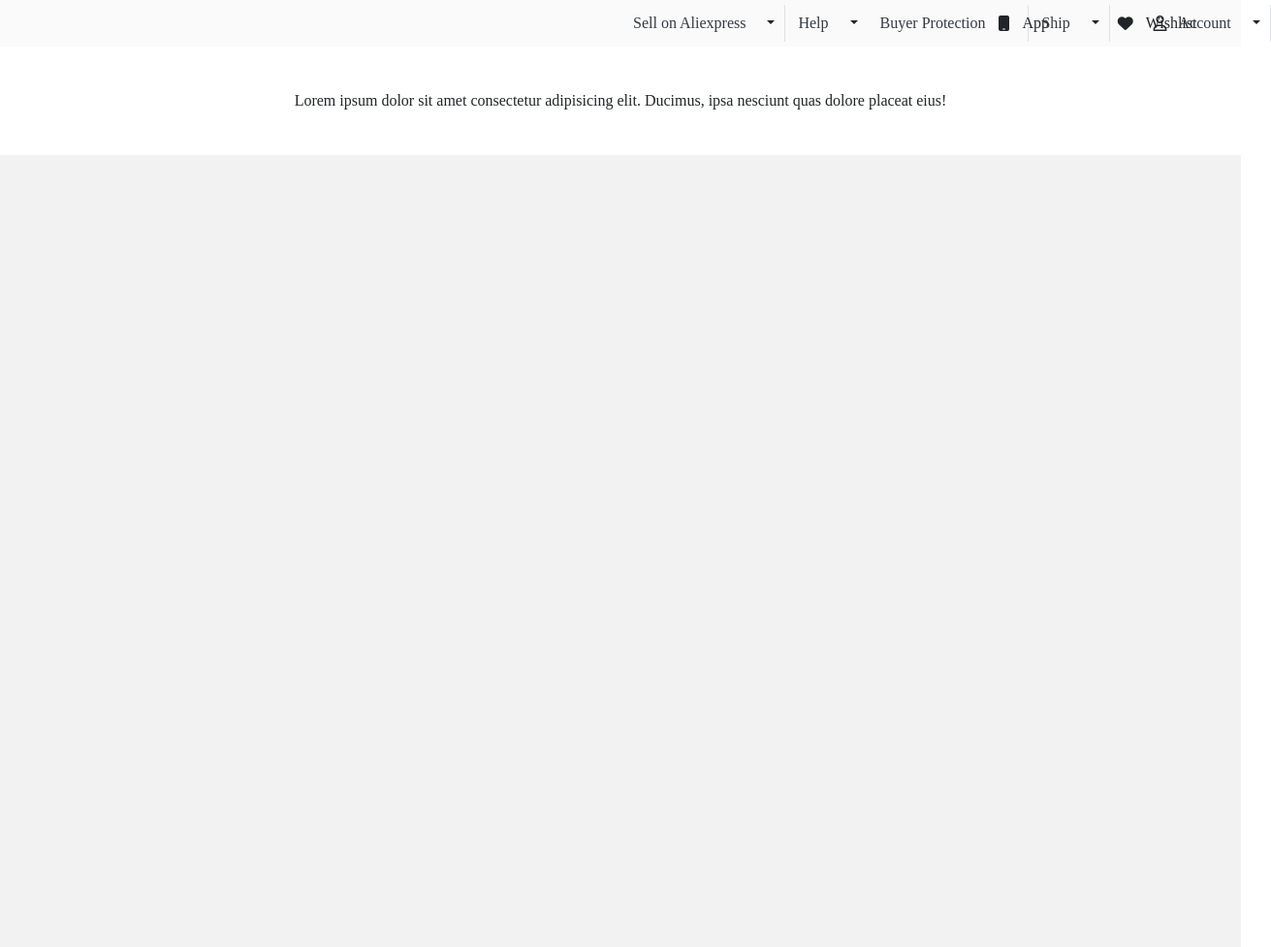
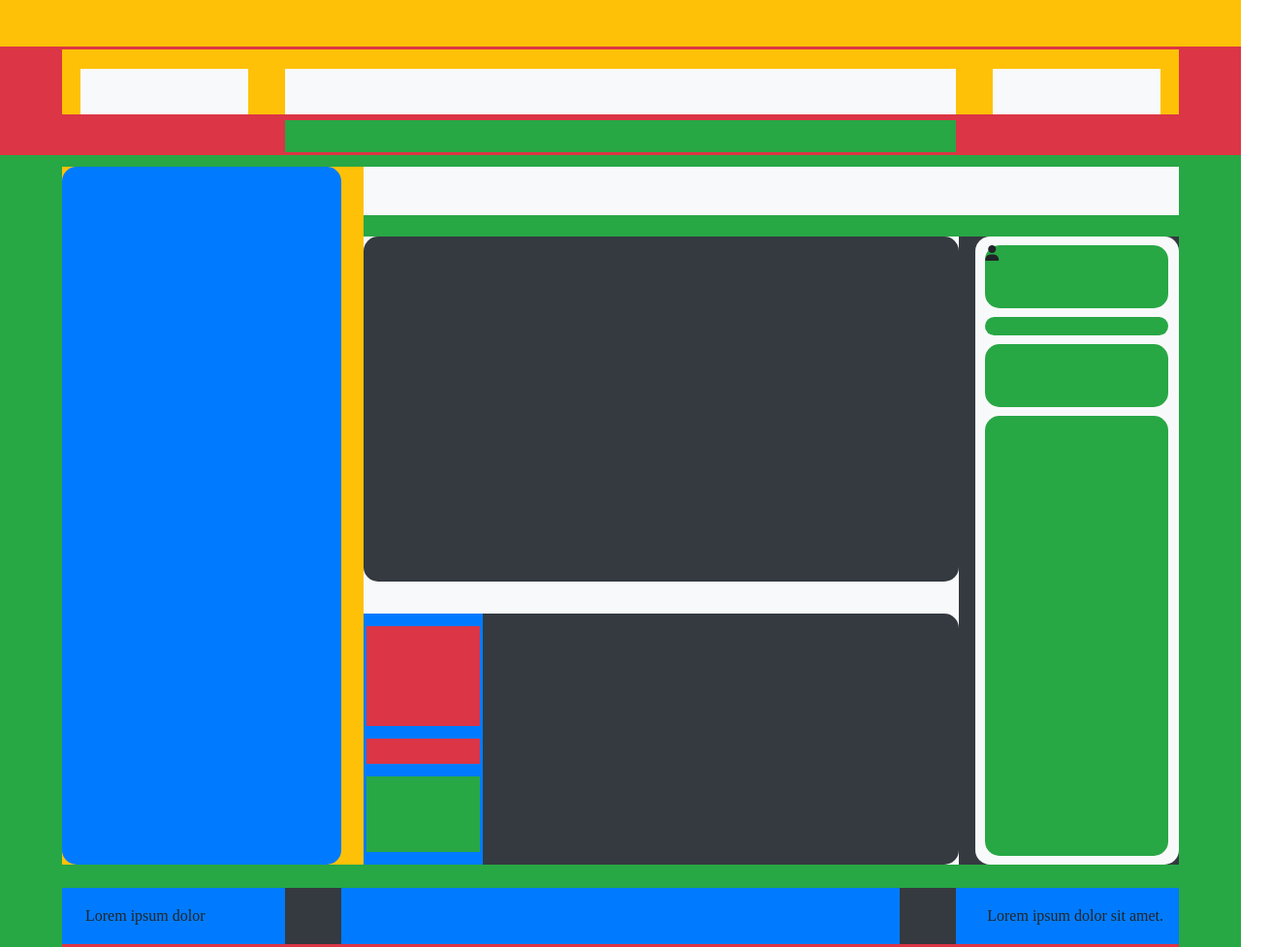
Before and after one commit to Oh-Zephyr/Aliexpress-clone, a plain HTML site: page index.html in a window 1280 px wide. Shown: the top 977 px of the page at 97% size, 1311 px wide, since content can reach past the window. Drawn offline with nearby package versions, Linux system fonts and the light colour scheme.

Commit message:
just starting to create a good format outline, ignore previous one'

```diff
--- a/css/aliexpress.css
+++ b/css/aliexpress.css
@@ -9,39 +9,147 @@ html,body{
     padding: 0px;
 }
 .page{
-    height: 350vh;
+    height: 450vh;
     width: 100%;
     background-color: #F2F2F2 !important;
     font-family: opensans;
+    flex-direction: column;
 }
-.page .top{
+.page .pagehead{
     height: 20vh;
     width: 100%;
     flex-direction: column;
 }
-.page .top .top1{
+.page .pagehead .row1{
     height: 30%;
     width: 100%;
 }
-.page .top .top1 .content{
-    height: 60%;
-    width: 50%;
-    /* background-color: brown !important; */
-}
-.page .top .top2{
+.page .pagehead .row2{
     height: 70%;
     width: 100%;
-    background-color: white;
+    flex-direction: column;
 }
-.bgme{
-    background-color: #FAFAFA !important;
+.page .pagebody{
+    width: 100%;
+    height: 300vh;
+    flex-direction: column;
 }
-.btn-height{
-    height: 50%;
+.page .pagebody .pagebody1 .right{
+    flex-direction: column;
 }
-.w-10{
-    width: 5%;
+.page .pagefoot{
+    width: 100%;
+    height: 130vh;
+    flex-direction: column;
+}
+.rad{
+    border-radius: 15px !important;
+}
+.justify-content-evenly{
+    justify-content: space-evenly !important;
+}
+.justify-content-right{
+    justify-content: right !important;
+}
+.h-03{
+    height: 3% !important;
+}
+.h-04{
+    height: 4% !important;
+}
+.h-05{
+    height: 5% !important;
+}
+.h-06{
+    height: 6% !important;
+}
+.h-07{
+    height: 7% !important;
+}
+.h-10{
+    height: 10% !important;
+}
+.h-15{
+    height: 15% !important;
+}
+.h-25{
+    height: 25% !important;
+}
+.h-30{
+    height: 30% !important;
+}
+.h-40{
+    height: 40% !important;
+}
+.h-45{
+    height: 45% !important;
+}
+.h-50{
+    height: 50% !important;
+}
+.h-55{
+    height: 55% !important;
+}
+.h-60{
+    height: 60% !important;
+}
+.h-70{
+    height: 70% !important;
+}
+.h-85{
+    height: 85% !important;
+}
+.h-90{
+    height: 90% !important;
+}
+.h-100{
+    height: 100% !important;
 }
 .w-15{
-    width: 7%;
+    width: 15% !important;
 }
+.w-20{
+    width: 20% !important;
+}
+.w-25{
+    width: 25% !important;
+}
+.w-40{
+    width: 40% !important;
+}
+.w-45{
+    width: 45% !important;
+}
+.w-55{
+    width: 54% !important;
+}
+.w-60{
+    width: 60% !important;
+}
+.w-70{
+    width: 70% !important;
+}
+.w-73{
+    width: 73% !important;
+}
+.w-74{
+    width: 74% !important;
+}
+.w-80{
+    width: 80% !important;
+}
+.w-83{
+    width: 83% !important;
+}
+.w-90{
+    width: 90% !important;
+}
+.w-95{
+    width: 95% !important;
+}
+.w-96{
+    width: 96% !important;
+}
+.w-97{
+    width: 97% !important;
+}
--- a/index.html
+++ b/index.html
@@ -25,101 +25,86 @@
   </head>
   <body>
     <!-- I need to screenshot the aliexpress logo and favicon for the use of the website cloning -->
-    <div class="page">
+    <div class="page d-flex ">
       <header>
         <!-- This is the aliexpress top page  -->
         <!-- fonts used are arial and opensans -->
-        <div class="top d-flex bg-light">
-          <div class="top1 bgme d-flex justify-content-end align-items-center">
-           <div class="content  d-flex justify-content-around align-items-center">
-            <div class="btn-group border-right">
-                <button type="button" class="btn btn-muted text-dark">
-                  Sell on Aliexpress
-                </button>
-                <button
-                  type="button"
-                  class="btn btn-muted dropdown-toggle dropdown-toggle-split"
-                  data-toggle="dropdown"
-                ></button>
-                <div class="dropdown-menu dropdown-menu-right bgme">
-                  <a class="dropdown-item" href="#">Seller Login</a>
-                  <a class="dropdown-item" href="#">Terms and Policy</a>
-                  <a class="dropdown-item" href="#"
-                    >Non - Chinese Seller Registration</a
-                  >
+        <div class="pagehead d-flex bg-primary ">
+          <div class="row1 bg-warning"></div>
+          <div class="row2 d-flex justify-content-around align-items-center bg-danger">
+            <div class="search1 d-flex justify-content-around align-items-end bg-warning w-90 h-60">
+              <div class="logo bg-light w-15 h-70"></div>
+              <div class="seek bg-light w-60 h-70"></div>
+              <div class="cart bg-light w-15 h-70"></div>
+            </div>
+            <div class="search2 bg-success w-55 h-30"></div>
           </div>
         </div>
-              <div class="btn-group">
-                <button type="button" class="btn btn-muted text-dark">
-                  Help
-                </button>
-                <button
-                  type="button"
-                  class="btn btn-muted dropdown-toggle dropdown-toggle-split"
-                  data-toggle="dropdown"
-                ></button>
-                <div class="dropdown-menu dropdown-menu-right bgme">
-                  <a class="dropdown-item" href="#">Help Center</a>
-                  <a class="dropdown-item" href="#">Disputes and Reports</a>
-                  <a class="dropdown-item" href="#">Report IPR Infringements</a>
+      </header>
+      <main>
+        <div class="pagebody d-flex justify-content-around align-items-center bg-success">
+          <div class="pagebody1 d-flex justify-content-between bg-warning w-90 h-30">
+            <div class="left w-25 h-100 bg-primary rad"></div>
+            <div class="right d-flex w-73 h-100 bg-success justify-content-between">
+              <div class="up bg-light h-07 w-100 "></div>
+              <div class="down d-flex justify-content-between bg-dark h-90 w-100">
+                <div class="downleft d-flex flex-column justify-content-between  w-73 h-100 bg-light">
+                  <div class="downleftup w-100 h-55 bg-dark rad">
+                    <!-- carousel -->
+                  </div>
+                  <div class="downleftdown d-flex w-100 h-40 bg-dark rad">
+                    <div class="dldcontent1 d-flex justify-content-evenly align-items-center flex-column w-20 h-100 bg-primary">
+                      <div class="pic w-95 h-40 bg-danger"></div>
+                      <div class="btnfollowers w-95 h-10 bg-danger">
+                        <!-- buttons then use paddding to take it up on the picture -->
+                      </div>
+                      <div class="picdes w-95 h-30 bg-success"></div>
                     </div>
                   </div>
-              <button type="button" class="btn btn-muted text-dark">
-                Buyer Protection
-              </button>
-              <div class="phone d-flex align-items-center w-10 border-right">
-                <div class="fa-solid fa-mobile"></div>
-                <button class="btn brn-muted">App</button>
                 </div>
-              <div class="btn-group border-right">
-                <button type="button" class="btn btn-muted text-dark">
-                  Ship
-                  <!-- incomplete -->
-                </button>
-                <button
-                  type="button"
-                  class="btn btn-muted dropdown-toggle dropdown-toggle-split"
-                  data-toggle="dropdown"
-                ></button>
-                <div class="dropdown-menu dropdown-menu-right bgme">
-                  <a class="dropdown-item" href="#">Help Center</a>
-                  <a class="dropdown-item" href="#">Disputes and Reports</a>
-                  <a class="dropdown-item" href="#">Report IPR Infringements</a>
-                </div>
-              </div>
-              <div
-                class="wishlist d-flex align-items-center justify-content-around w-15"
-              >
-                <div class="fa-solid fa-heart pl-2"></div>
-                <button class="btn brn-muted">Wishlist</button>
-              </div>
-              <div class="btn-group align-items-center border-right">
-                  <div class="fa-regular fa-user"></div>
-                  <button type="button" class="btn btn-muted text-dark">
-                    Account
-                    <!-- incomplete -->
-                  </button>
-                  <button
-                    type="button"
-                    class="btn btn-muted dropdown-toggle dropdown-toggle-split"
-                    data-toggle="dropdown"
-                  ></button>
-                  <div class="dropdown-menu dropdown-menu-right bgme">
-                    <a class="dropdown-item" href="#">Help Center</a>
-                    <a class="dropdown-item" href="#">Disputes and Reports</a>
-                    <a class="dropdown-item" href="#">Report IPR Infringements</a>
+                <div class="downright d-flex flex-column align-items-center justify-content-evenly w-25 h-100 bg-light rad">
+                  <div class="fa-solid fa-user w-90 h-10 bg-success rad"></div>
+                  <div class="text w-90 h-03 bg-success rad"></div>
+                  <div class="btns w-90 h-10 bg-success rad"></div>
+                  <div class="banner w-90 h-70 bg-success rad"></div>
                 </div>
               </div>
             </div>
           </div>
-          <div class="top2 d-flex justify-content-around align-items-center">
-            Lorem ipsum dolor sit amet consectetur adipisicing elit. Ducimus,
-            ipsa nesciunt quas dolore placeat eius!
+          <div class="pagebody2 d-flex flex-column align-items-center bg-danger w-90 h-60">
+            <div class="top d-flex justify-content-around w-100 h-04 bg-light">
+              <div class="content d-flex justify-content-between w-100 h-100 bg-dark">
+                <div class="super d-flex align-items-center pl-4 w-20 h-100 bg-primary">Lorem ipsum dolor </div>
+                <div class="timer w-50 h-100 bg-primary">
+                  <div class="buttons">
+                    <!-- Two buttons  -->
+                  </div>
+                  <div class="countdown"></div>
+                </div>
+                <div class="more d-flex align-items-center justify-content-right w-20 h-100 bg-primary pr-3">
+                  <!-- View more button with caret down -->
+                  Lorem ipsum dolor sit amet. </div>
+                  <!-- The main blocks after the pagebod1 should be Superdeals, Plus offers and Free shipping -->
               </div>
             </div>
-      </header>
-      <main></main>
-      <footer></footer>
+            <div class="bottom"></div>
+          </div>
+          <div class="pagebody3 bg-primary w-90 h-03">
+            <!-- This should contain view more products -->
+          </div>
+          <div class="pagebody4 bg-dark w-90 h-03">
+            <!-- This should contain dicover and the likes buttons -->
+          </div>
+        </div>
+      </main>
+      <footer>
+        <div class="pagefoot d-flex align-items-center bg-warning">
+          <div class="pagefoot1 bg-danger w-90 h-25"></div>
+          <div class="pagefoot2 bg-secondary w-90 h-30"></div>
+          <div class="pagefoot3 bg-success w-90 h-30"></div>
+          <div class="pagefoot4 bg-dark w-90 h-15"></div>
+        </div>
+      </footer>
     </div>
   </body>
 </html>
```
Lines whose indentation alone changed are shown as unchanged.
